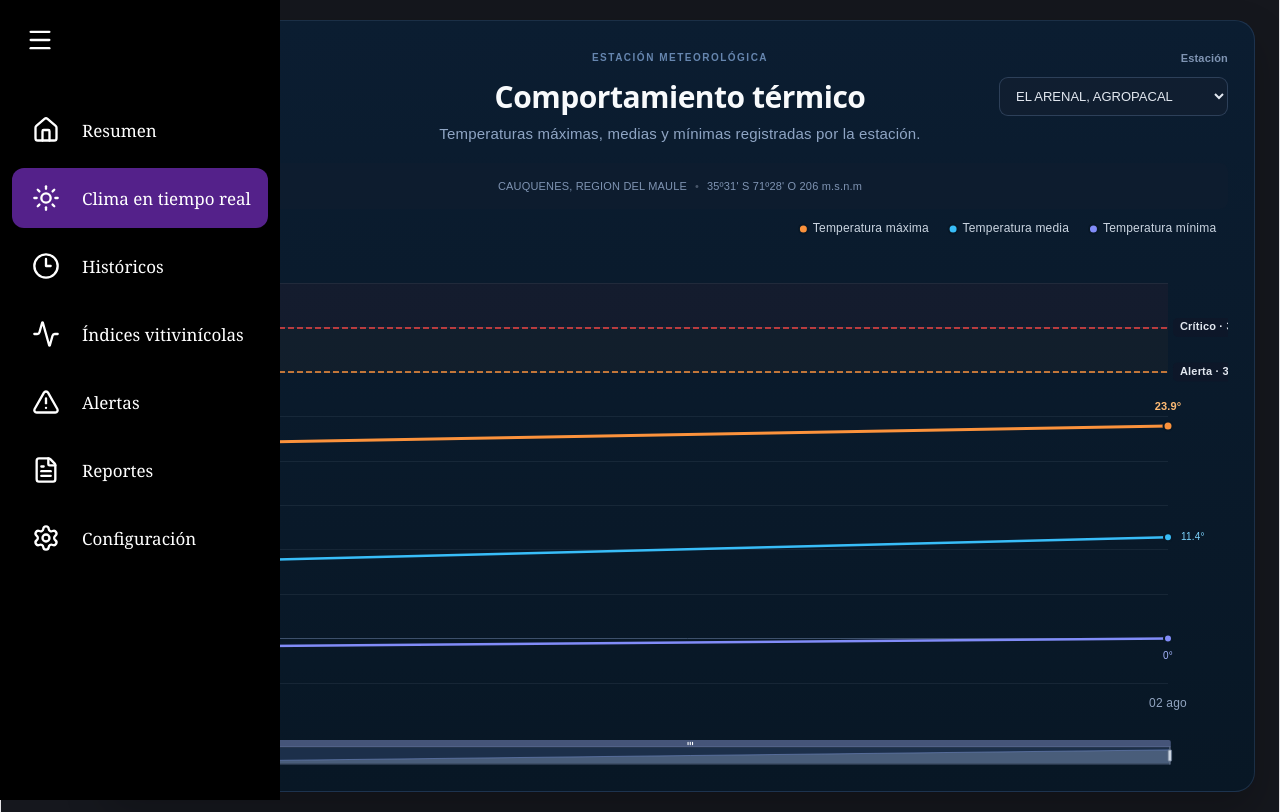
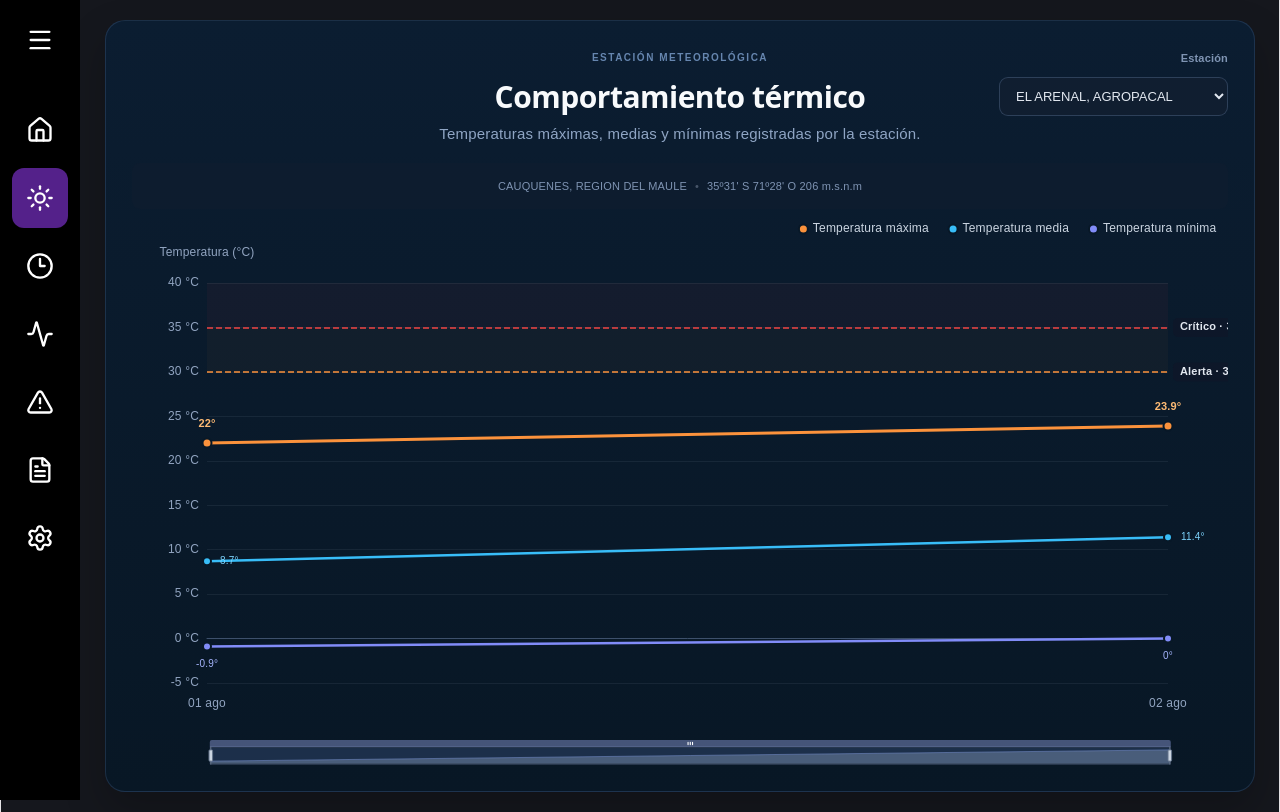
Before and after one commit to Vigno-team/vigno-fronted, a React (Vite) app: page / in a window 1280 px wide. Built offline with nearby package versions, Linux system fonts and the light colour scheme.

Commit message:
Actualiza gráfico de temperatura y solicitud de cambio de barra

```diff
--- a/src/componentes/BarraLateral/BarraLateral.jsx
+++ b/src/componentes/BarraLateral/BarraLateral.jsx
@@ -10,8 +10,7 @@ import {
   Settings
 } from "lucide-react";
 import "./BarraLateral.css";
-function BarraLateral() {
-  const [expandida, setExpandida] = useState(true);
+function BarraLateral({ expandida, cambiarEstado }) {
   const [opcionActiva, setOpcionActiva] = useState("Clima en tiempo real");
 
   const opciones = [
@@ -51,7 +50,7 @@ function BarraLateral() {
 
         <button
           className="boton-menu"
-          onClick={() => setExpandida(!expandida)}
+          onClick={() => cambiarEstado(!expandida)}
           aria-label="Abrir o cerrar menú"
         >
           <Menu size={30} />
```
